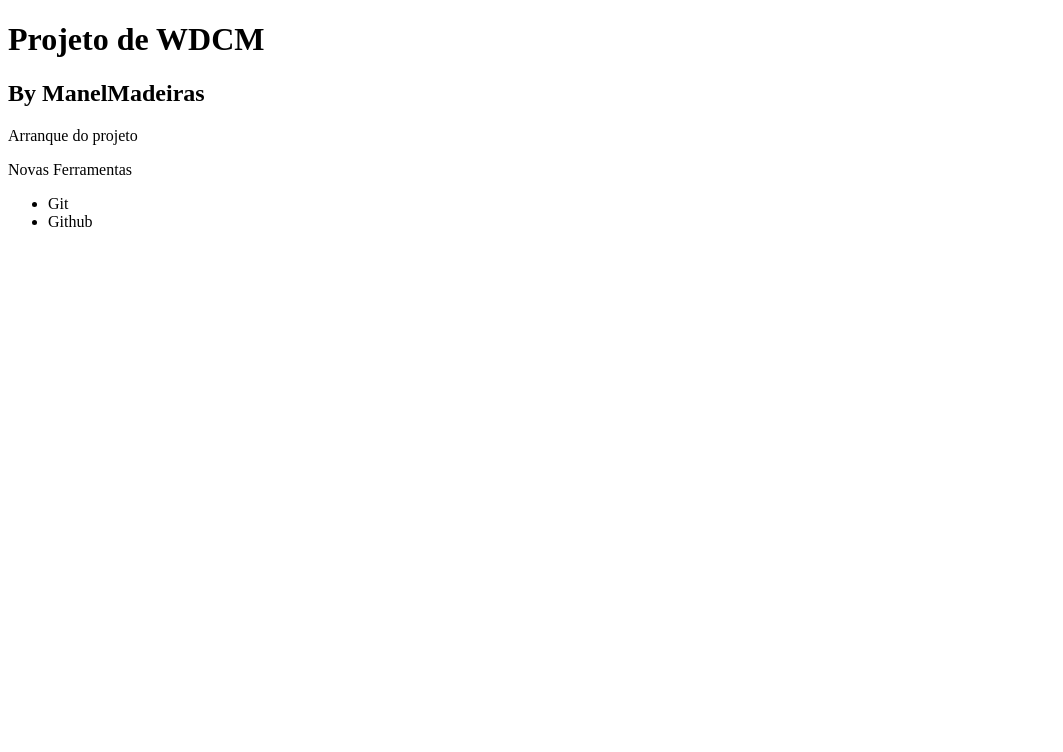
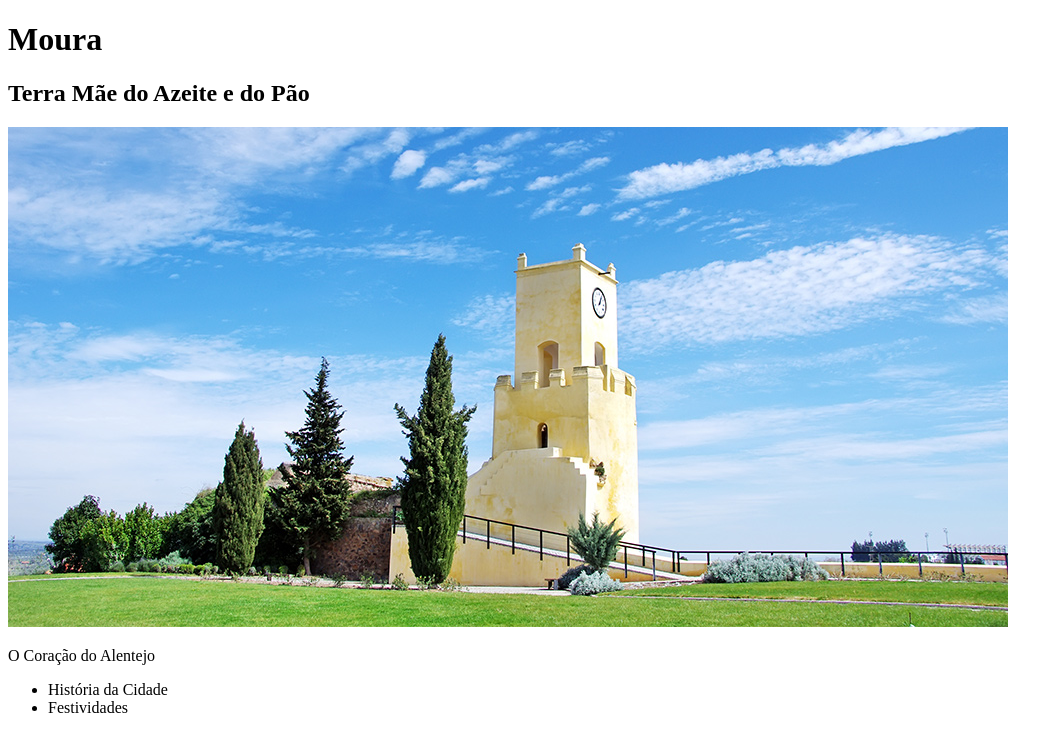
Before and after one commit to manelmadeiras/projetofinal, a plain HTML site: page index.html in a window 1280 px wide. Shown: the whole page, without its empty margins (0-1063 px from the left). Drawn offline with Linux system fonts and the light colour scheme.

Commit message:
Primeira alteração feita

```diff
--- a/index.html
+++ b/index.html
@@ -4,20 +4,20 @@
     <meta charset="UTF-8">
     <meta http-equiv="X-UA-Compatible" content="IE=edge">
     <meta name="viewport" content="width=device-width, initial-scale=1.0">
-    <title>Projeto de WDCM</title>
+    <title>Moura</title>
 </head>
 <body>
 
-    <h1>Projeto de WDCM</h1>
-<h2>By ManelMadeiras</h2>
+    <h1>Moura</h1>
+<h2>Terra Mãe do Azeite e do Pão</h2>
 
-    <p>Arranque do projeto</p>
+    <img src="moura-capa.jpg" alt="">
 
-    <p>Novas Ferramentas</p>
+    <p>O Coração do Alentejo</p>
 
     <ul>
-        <li>Git</li>
-        <li>Github</li>
+        <li>História da Cidade</li>
+        <li>Festividades</li>
     </ul>
 
 </body>
```
Also changed, not shown: moura-capa.jpg (added).
